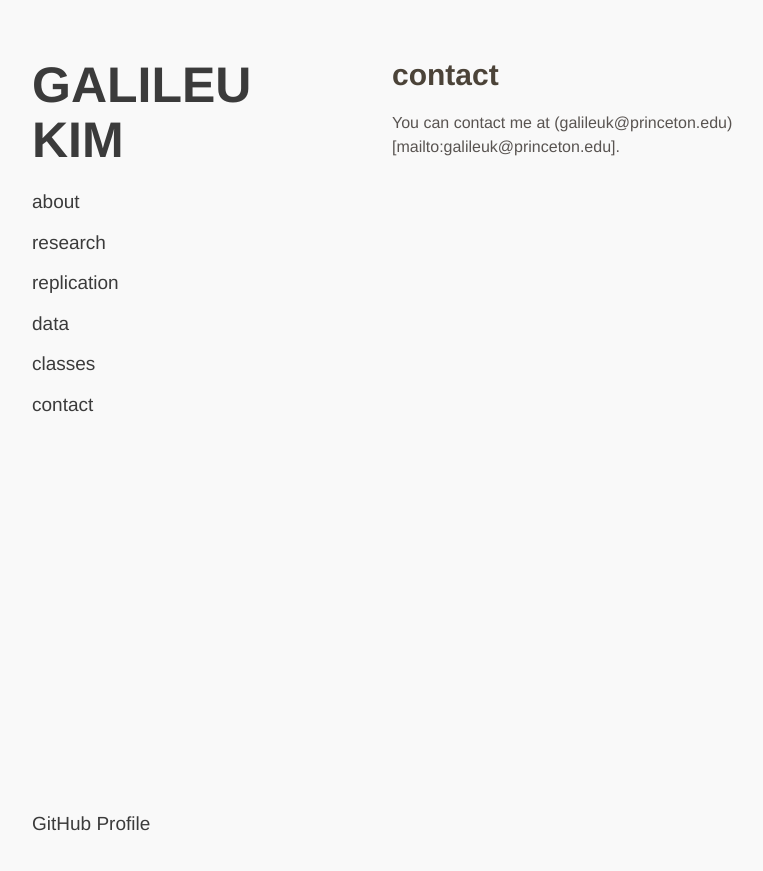
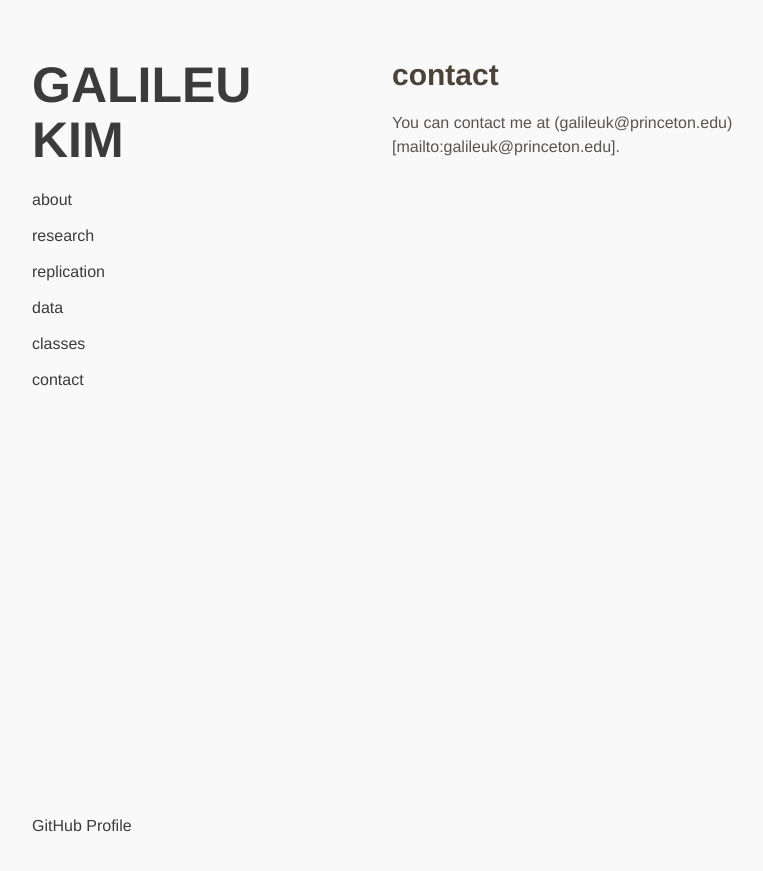
Before and after one commit to galileukim/galileukim.github.io, a Jekyll site: the page built from pages/contact.md, in a window 1280 px wide. Shown: the top 871 px of the page, without its empty margins (178-941 px from the left). Built offline with Jekyll 4.4.1, drawn with Linux system fonts in a browser that asks for light colours; our own code applies the rules of GitHub Pages for plain Markdown files.

```diff
--- a/_sass/jekyll-theme-minimal.scss
+++ b/_sass/jekyll-theme-minimal.scss
@@ -46,7 +46,8 @@
 }
 
 .view a {
-  font-size:19px;
+  font-size:16px;
+  margin-bottom: 5px;
 }
 
 a:hover, a:focus {
```
